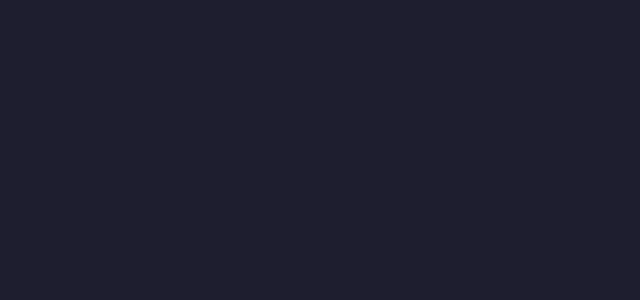
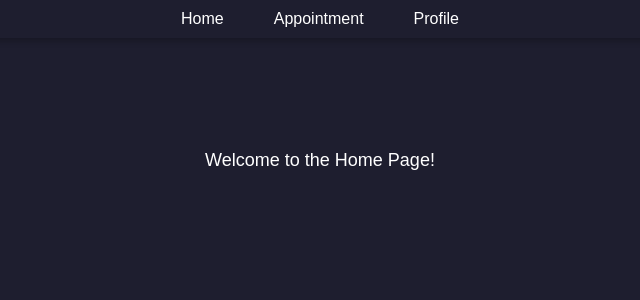
Before and after one commit to meliketelef/Nokta-Project, a React (Create React App) app: page /template1/home in a window 1280 px wide. Before the commit this address had no page. Shown: the top 300 px of the page, without its empty margins (320-960 px from the left). Built offline with nearby package versions, Linux system fonts and the light colour scheme.

Commit message:
navbar template1 only

```diff
--- a/src/App.css
+++ b/src/App.css
@@ -127,6 +127,7 @@ button[type="submit"]:hover {
     font-size: 14px;
   }
 }
+
 /* Contact Number Kutusu */
 .phone-inputs {
   display: flex;
@@ -223,3 +224,51 @@ textarea:focus {
 .button-container button:hover {
   background-color: #333333;
 }
+
+/* Modern Navbar */
+.navbar-modern {
+  background-color: #1e1e2f; /* Navbar rengi */
+  padding: 10px 20px; /* Üst ve alt boşluklar */
+  box-shadow: 0 4px 6px rgba(0, 0, 0, 0.2);
+  display: flex;
+  justify-content: center; /* Ortaya hizalar */
+  align-items: center; /* Dikey hizalama */
+  position: fixed; /* Sayfanın en üstüne sabitler */
+  top: 0; /* Yukarı yaslar */
+  left: 0;
+  right: 0; /* Tüm ekran genişliğini kaplar */
+  z-index: 1000; /* Üstte kalmasını sağlar */
+}
+
+.navbar-modern-list {
+  list-style: none;
+  display: flex;
+  gap: 20px; /* Öğeler arasındaki boşluk */
+  margin: 0;
+  padding: 0;
+}
+
+.navbar-modern-item {
+  font-size: 16px;
+}
+
+.navbar-modern-link {
+  text-decoration: none;
+  color: #ffffff;
+  padding: 10px 15px; /* İçerik boşlukları */
+  border-radius: 5px;
+  transition: background-color 0.3s ease, color 0.3s ease;
+}
+
+.navbar-modern-link:hover {
+  background-color: #007bff;
+  color: #ffffff;
+}
+
+/* Template Content */
+.template-content {
+  padding: 100px 20px; /* Navbar'ın altına içerik yerleşir */
+  text-align: center;
+  font-size: 18px;
+  color: #ffffff;
+}
--- a/src/App.js
+++ b/src/App.js
@@ -2,11 +2,6 @@ import React from "react";
 import { BrowserRouter as Router, Routes, Route, Link } from "react-router-dom";
 import Login from "./screens/Login";
 import Signup from "./screens/Signup";
-import HomePage from "./screens/HomePage";
-import logo from "./images/NoktaLogo.png";
-import "./App.css";
-
-// Import templates
 import Template1 from "./screens/templates/Template1";
 import Template2 from "./screens/templates/Template2";
 import Template3 from "./screens/templates/Template3";
@@ -23,12 +18,14 @@ import Template13 from "./screens/templates/Template13";
 import Template14 from "./screens/templates/Template14";
 import Template15 from "./screens/templates/Template15";
 import Template16 from "./screens/templates/Template16";
+import logo from "./images/NoktaLogo.png";
+import "./App.css";
 
 function App() {
   return (
     <Router>
       <Routes>
-        {/* Login and Signup routes with HeaderLayout */}
+        {/* Login and Signup routes */}
         <Route
           path="/"
           element={
@@ -45,10 +42,9 @@ function App() {
             </HeaderLayout>
           }
         />
-        <Route path="/homepage" element={<HomePage />} />
 
         {/* Dynamic template routes */}
-        <Route path="/template1" element={<Template1 />} />
+        <Route path="/template1/*" element={<Template1 />} />
         <Route path="/template2" element={<Template2 />} />
         <Route path="/template3" element={<Template3 />} />
         <Route path="/template4" element={<Template4 />} />
--- /dev/null
+++ b/src/screens/Appointments.js
@@ -0,0 +1,7 @@
+import React from "react";
+
+const Appointments = () => {
+  return <div>This is the Appointments Page.</div>;
+};
+
+export default Appointments;
--- /dev/null
+++ b/src/screens/Home.js
@@ -0,0 +1,7 @@
+import React from "react";
+
+const Home = () => {
+  return <div>Welcome to the Home Page!</div>;
+};
+
+export default Home;
--- a/src/screens/HomePage.js
+++ /dev/null
@@ -1,64 +0,0 @@
-import React from "react";
-
-const HomePage = () => {
-  return (
-    <div>
-      <nav className="navbar">
-        <div className="logo">Nokta</div>
-        <ul className="nav-links">
-          <li>
-            <a href="/" className="active">
-              Ana Sayfa
-            </a>
-          </li>
-          <li>
-            <a href="/appointments">Randevularım</a>
-          </li>
-          <li>
-            <a href="/profile">Profil</a>
-          </li>
-        </ul>
-        <button className="menu-toggle" onClick={() => alert("Menu Toggled!")}>
-          ☰
-        </button>
-      </nav>
-
-      <div className="boxes-section">
-        <div className="box">
-          <h2>Box 1</h2>
-          <p>Content for box 1.</p>
-        </div>
-        <div className="box">
-          <h2>Box 2</h2>
-          <p>Content for box 2.</p>
-        </div>
-        <div className="box">
-          <h2>Box 3</h2>
-          <p>Content for box 3.</p>
-        </div>
-      </div>
-
-      <div className="hero">
-        <div className="hero-content">
-          <h1>Randevu Sistemi ile Tüm İhtiyaçlarınız Elinizin Altında!</h1>
-          <p>
-            Hayatınızın parçası olan tüm gereksinim ve ihtiyaçlarınıza
-            ulaşabileceğiniz tek bir noktada buluşun. Bu randevu sistemi,
-            sağlık, eğitim, güzellik, bakım ve daha birçok alanda size en uygun
-            hizmetleri kolayca bulmanızı sağlar. Zamanınızı verimli kullanarak,
-            hayatınızı kolaylaştıracak tüm hizmetlere tek bir adımda
-            erişebilirsiniz. Hem hızlı hem güvenilir randevu çözümleri ile
-            hayatınızı düzenleyin, her şey sizin için tek bir noktada!
-          </p>
-          <img
-            src="/assets/calenderimg.jpg"
-            alt="Takvim Görseli"
-            className="hero-image"
-          />
-        </div>
-      </div>
-    </div>
-  );
-};
-
-export default HomePage;
--- /dev/null
+++ b/src/screens/Profile.js
@@ -0,0 +1,7 @@
+import React from "react";
+
+const Profile = () => {
+  return <div>This is the Profile Page.</div>;
+};
+
+export default Profile;
--- a/src/screens/templates/Template1.js
+++ b/src/screens/templates/Template1.js
@@ -1,23 +1,36 @@
 import React from "react";
-import { Link } from "react-router-dom";
+import { Routes, Route, Navigate, Link } from "react-router-dom";
 import "../../App.css";
+import Home from "../Home";
+import Appointments from "../Appointments";
+import Profile from "../Profile";
 
 const Template1 = () => {
   return (
     <div>
-      <nav className="navbar">
-        <button className="navbar-button">
-          <Link to="/home" className="navbar-link">Home</Link>
-        </button>
-        <button className="navbar-button">
-          <Link to="/appointment" className="navbar-link">Appointment</Link>
-        </button>
-        <button className="navbar-button">
-          <Link to="/profile" className="navbar-link">Profile</Link>
-        </button>
+      {/* Navbar */}
+      <nav className="navbar-modern">
+        <ul className="navbar-modern-list">
+          <li className="navbar-modern-item">
+            <Link to="/template1/home" className="navbar-modern-link">Home</Link>
+          </li>
+          <li className="navbar-modern-item">
+            <Link to="/template1/appointment" className="navbar-modern-link">Appointment</Link>
+          </li>
+          <li className="navbar-modern-item">
+            <Link to="/template1/profile" className="navbar-modern-link">Profile</Link>
+          </li>
+        </ul>
       </nav>
+
+      {/* Routes for Template1 */}
       <div className="template-content">
-        This is Template 1
+        <Routes>
+          <Route path="/" element={<Navigate to="/template1/home" />} />
+          <Route path="/home" element={<Home />} />
+          <Route path="/appointment" element={<Appointments />} />
+          <Route path="/profile" element={<Profile />} />
+        </Routes>
       </div>
     </div>
   );
```
